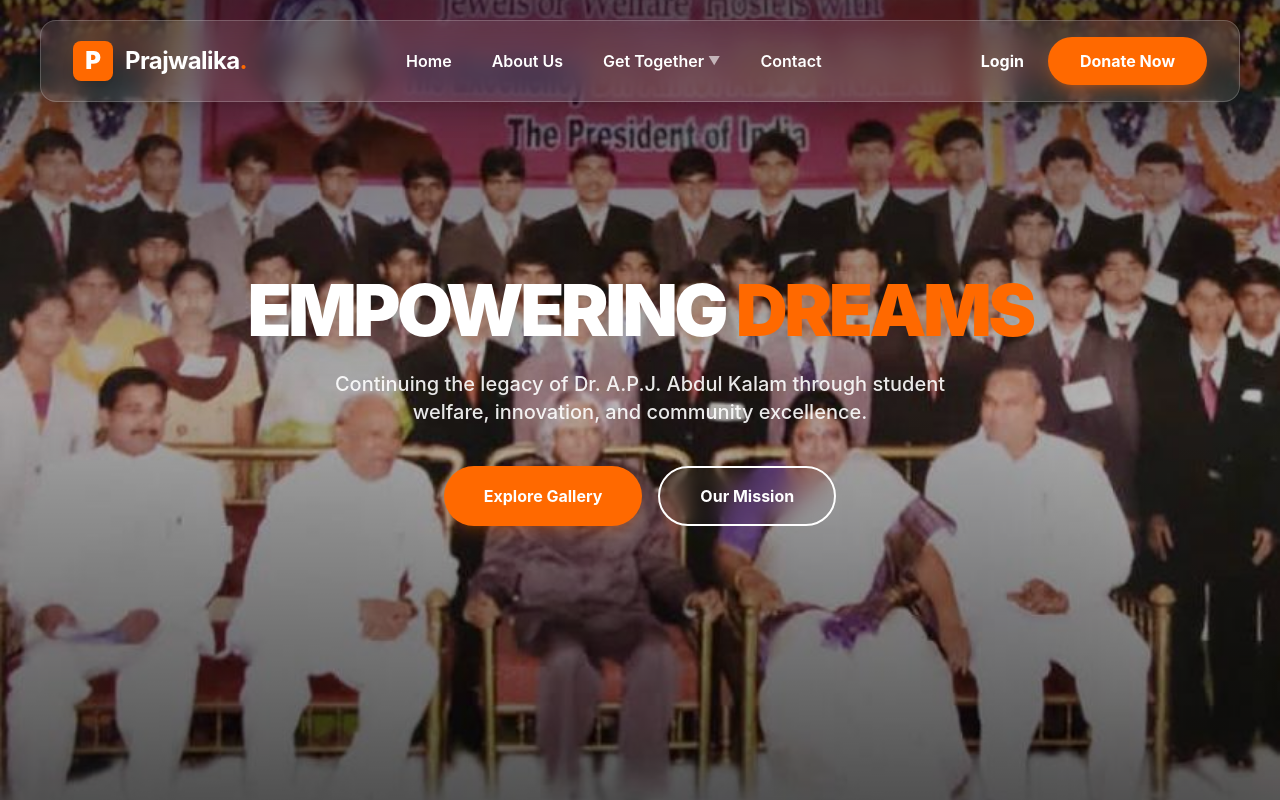
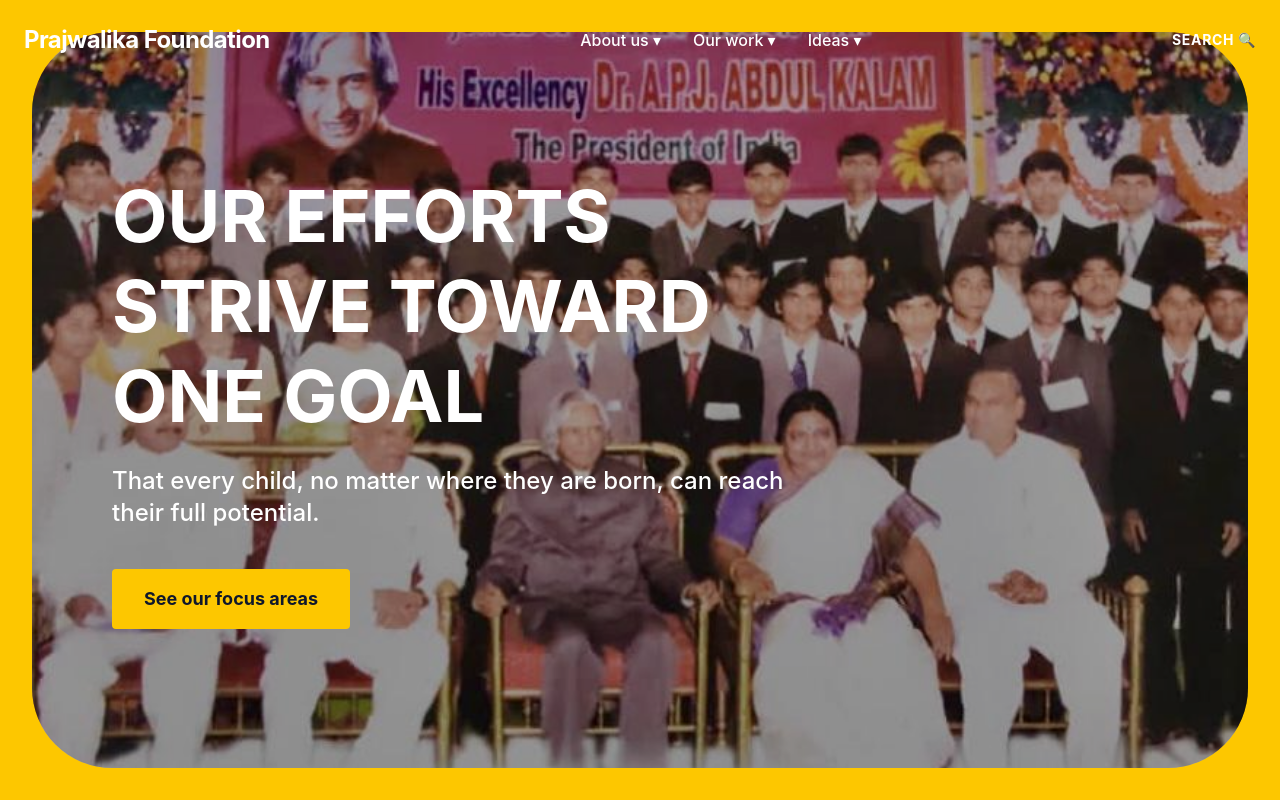
Before and after one commit to schigurupatis/prajwalika-ap, a React (Vite) app: page / in a window 1280 px wide. Shown: the top 800 px of the page. Built offline with nearby package versions, Linux system fonts and the light colour scheme.

Commit message:
worked on hero

```diff
--- a/src/components/Header.tsx
+++ b/src/components/Header.tsx
@@ -3,122 +3,40 @@ import { Link, useLocation } from 'react-router-dom';
 
 const Header = () => {
   const [isScrolled, setIsScrolled] = useState(false);
-  const [mobileMenuOpen, setMobileMenuOpen] = useState(false);
-
   const location = useLocation();
   const isHomePage = location.pathname === "/";
-  const years = ['2024', '2023', '2022', '2021'];
 
-  // Handle scroll to change header background
   useEffect(() => {
-    const handleScroll = () => {
-      setIsScrolled(window.scrollY > 20);
-    };
+    const handleScroll = () => setIsScrolled(window.scrollY > 50);
     window.addEventListener('scroll', handleScroll);
     return () => window.removeEventListener('scroll', handleScroll);
   }, []);
 
-  // Condition: Show dark text/white bg if we scrolled OR if we aren't on the Home Page
-  const isSolid = isScrolled || !isHomePage;
+  const isDarkText = isScrolled || !isHomePage;
 
   return (
-    <header className="fixed top-0 w-full z-50 px-4 md:px-10 py-5 transition-all duration-500">
-      <nav className={`mx-auto max-w-7xl flex items-center justify-between px-8 py-4 rounded-2xl transition-all duration-500 border shadow-xl ${
-        isSolid
-          ? 'bg-white/95 backdrop-blur-xl text-slate-900 border-slate-200 shadow-slate-200/50'
-          : 'bg-white/10 backdrop-blur-md text-white border-white/20 shadow-none'
-      }`}>
-
-        {/* Logo Section */}
-        <Link to="/" className="flex items-center gap-3 group">
-          <div className="w-10 h-10 bg-orange-500 rounded-lg flex items-center justify-center shadow-lg group-hover:rotate-6 transition-transform">
-            <span className="text-white font-black text-2xl">P</span>
-          </div>
-          <span className={`font-bold text-2xl tracking-tight hidden sm:block ${isSolid ? 'text-slate-900' : 'text-white'}`}>
-            Prajwalika<span className="text-orange-500">.</span>
-          </span>
+    <header className={`fixed top-0 w-full z-50 transition-all duration-300 ${
+      isScrolled ? 'bg-white shadow-md py-3' : 'bg-transparent py-6'
+    }`}>
+      <nav className="container mx-auto px-6 flex items-center justify-between">
+        {/* Logo */}
+        <Link to="/" className={`text-2xl font-bold tracking-tight ${isDarkText ? 'text-blue-900' : 'text-white'}`}>
+          Prajwalika Foundation
         </Link>
 
-        {/* Desktop Menu - Font size 16px as requested */}
-        <ul className="hidden lg:flex items-center gap-10 font-semibold text-[16px]">
-          <li className="hover:text-orange-500 transition-colors">
-            <Link to="/">Home</Link>
-          </li>
-          <li className="hover:text-orange-500 transition-colors">
-            <Link to="/about">About Us</Link>
-          </li>
-
-          {/* Dropdown Menu */}
-          <li className="relative group cursor-pointer py-2">
-            <span className="flex items-center gap-1 group-hover:text-orange-500 transition-colors">
-              Get Together <span className="text-xs opacity-60">▼</span>
-            </span>
-            <div className="absolute top-full left-0 mt-2 w-48 opacity-0 invisible group-hover:opacity-100 group-hover:visible transition-all duration-300 translate-y-2 group-hover:translate-y-0">
-              <div className="bg-white rounded-xl shadow-2xl border border-slate-100 p-2 text-slate-800">
-                {years.map(year => (
-                  <Link
-                    key={year}
-                    to={`/get-together/${year}`}
-                    className="block px-4 py-3 hover:bg-orange-50 rounded-lg transition-colors font-medium text-sm"
-                  >
-                    Class of {year}
-                  </Link>
-                ))}
-              </div>
-            </div>
-          </li>
-
-          <li className="hover:text-orange-500 transition-colors">
-            <Link to="/contact">Contact</Link>
-          </li>
+        {/* Menu Items */}
+        <ul className={`hidden lg:flex gap-8 font-medium ${isDarkText ? 'text-slate-700' : 'text-white'}`}>
+          <li className="hover:text-orange-500 transition-colors"><Link to="/about">About us ▾</Link></li>
+          <li className="hover:text-orange-500 transition-colors"><Link to="/work">Our work ▾</Link></li>
+          <li className="hover:text-orange-500 transition-colors"><Link to="/gallery">Ideas ▾</Link></li>
         </ul>
 
-        {/* Right Side Actions */}
-        <div className="flex items-center gap-6">
-          <Link to="/login" className={`hidden md:block text-[16px] font-bold hover:opacity-70 ${isSolid ? 'text-slate-900' : 'text-white'}`}>
-            Login
-          </Link>
-          <Link
-            to="/donate"
-            className="bg-orange-500 hover:bg-orange-600 text-white px-8 py-3 rounded-full text-[16px] font-bold shadow-lg shadow-orange-500/30 transition-all active:scale-95"
-          >
-            Donate Now
-          </Link>
-
-          {/* Mobile Toggle Button - Guaranteed 3 Lines */}
-            <button
-            className="lg:hidden group flex flex-col items-end justify-center w-10 h-10 p-2"
-            onClick={() => setMobileMenuOpen(!mobileMenuOpen)}
-            >
-            {/* Line 1 */}
-            <div className={`h-[2px] w-7 mb-1.5 rounded-full transition-all ${isSolid ? 'bg-slate-900' : 'bg-white'}`}></div>
-            {/* Line 2 */}
-            <div className={`h-[2px] w-5 mb-1.5 rounded-full transition-all ${isSolid ? 'bg-slate-900' : 'bg-white'}`}></div>
-            {/* Line 3 */}
-            <div className={`h-[2px] w-7 rounded-full transition-all ${isSolid ? 'bg-slate-900' : 'bg-white'}`}></div>
-            </button>
+        {/* Search/Action */}
+        <div className={`flex items-center gap-4 ${isDarkText ? 'text-slate-700' : 'text-white'}`}>
+          <button className="text-sm font-bold uppercase tracking-wider">Search 🔍</button>
         </div>
       </nav>
-
-      {/* Mobile Sidebar Overlay */}
-      {mobileMenuOpen && (
-        <div className="fixed inset-0 bg-slate-900/95 backdrop-blur-xl lg:hidden flex flex-col p-10 z-[60] animate-in fade-in duration-300">
-          <button
-            onClick={() => setMobileMenuOpen(false)}
-            className="self-end text-white text-5xl font-light mb-10"
-          >
-            &times;
-          </button>
-          <ul className="text-white text-3xl space-y-8 font-bold">
-            <li><Link to="/" onClick={() => setMobileMenuOpen(false)}>Home</Link></li>
-            <li><Link to="/about" onClick={() => setMobileMenuOpen(false)}>About Us</Link></li>
-            <li><Link to="/contact" onClick={() => setMobileMenuOpen(false)}>Contact</Link></li>
-            <li><Link to="/donate" onClick={() => setMobileMenuOpen(false)} className="text-orange-500">Donate</Link></li>
-          </ul>
-        </div>
-      )}
     </header>
   );
 };
-
 export default Header;
--- a/src/components/Hero.tsx
+++ b/src/components/Hero.tsx
@@ -1,47 +1,42 @@
-
 import { useNavigate } from 'react-router-dom';
 import heroImage from '../assets/hero-img.jpeg';
 
-
 const Hero = () => {
   const navigate = useNavigate();
+
   return (
-    <div className="relative h-screen w-full overflow-hidden">
-      {/* Background Image with Overlay */}
-      <div className="absolute inset-0">
+    <div className="relative h-screen w-full bg-yellow-400 p-4 md:p-8"> {/* Yellow outer background like Gates */}
+      <div className="relative h-full w-full overflow-hidden rounded-[40px] md:rounded-[80px]"> {/* The Frame Effect */}
+
+        {/* Background Image */}
         <img
-          src={heroImage} // Ensure your image name matches exactly
-          alt="Dr. APJ Abdul Kalam with students"
-          className="h-full w-full object-cover"
+          src={heroImage}
+          className="absolute inset-0 h-full w-full object-cover"
+          alt="Hero"
         />
-        {/* Dark overlay to make the white header text pop */}
-        <div className="absolute inset-0 bg-gradient-to-b from-black/60 via-black/20 to-black/60"></div>
-      </div>
 
-      {/* Hero Content */}
-      <div className="relative z-10 flex h-full flex-col items-center justify-center px-6 text-center text-white">
-        <h1 className="mb-6 text-5xl font-black uppercase tracking-tighter md:text-7xl">
-          Empowering <span className="text-orange-500">Dreams</span>
-        </h1>
-        <p className="max-w-2xl text-lg font-medium opacity-90 md:text-xl">
-          Continuing the legacy of Dr. A.P.J. Abdul Kalam through student welfare,
-          innovation, and community excellence.
-        </p>
+        {/* Subtle Darkening Overlay */}
+        <div className="absolute inset-0 bg-black/30"></div>
 
-        {/* Responsive Buttons: Stacked on mobile, side-by-side on md screens */}
-        <div className="mt-10 flex flex-col md:flex-row gap-4 w-full md:w-auto px-4 md:px-0">
-          <button
-            onClick={() => navigate('/gallery')}
-            className="cursor-pointer w-full md:w-auto rounded-full bg-orange-500 px-10 py-4 font-bold transition-transform hover:scale-105 active:scale-95 shadow-lg shadow-orange-500/20">
-            Explore Gallery
-          </button>
-          <button className="cursor-pointer w-full md:w-auto rounded-full border-2 border-white px-10 py-4 font-bold backdrop-blur-md transition-all hover:bg-white hover:text-black">
-            Our Mission
-          </button>
+        {/* Text Content - Left Aligned */}
+        <div className="relative z-10 flex h-full items-center px-8 md:px-20">
+          <div className="max-w-2xl text-white">
+            <h1 className="mb-6 text-5xl font-bold leading-tight md:text-7xl uppercase">
+              Our efforts strive toward one goal
+            </h1>
+            <p className="mb-10 text-xl font-medium md:text-2xl">
+              That every child, no matter where they are born, can reach their full potential.
+            </p>
+            <button
+              onClick={() => navigate('/gallery')}
+              className="bg-yellow-400 text-slate-900 px-8 py-4 font-bold text-lg rounded-sm hover:bg-white transition-colors"
+            >
+              See our focus areas
+            </button>
+          </div>
         </div>
       </div>
     </div>
   );
 };
-
 export default Hero;
```
